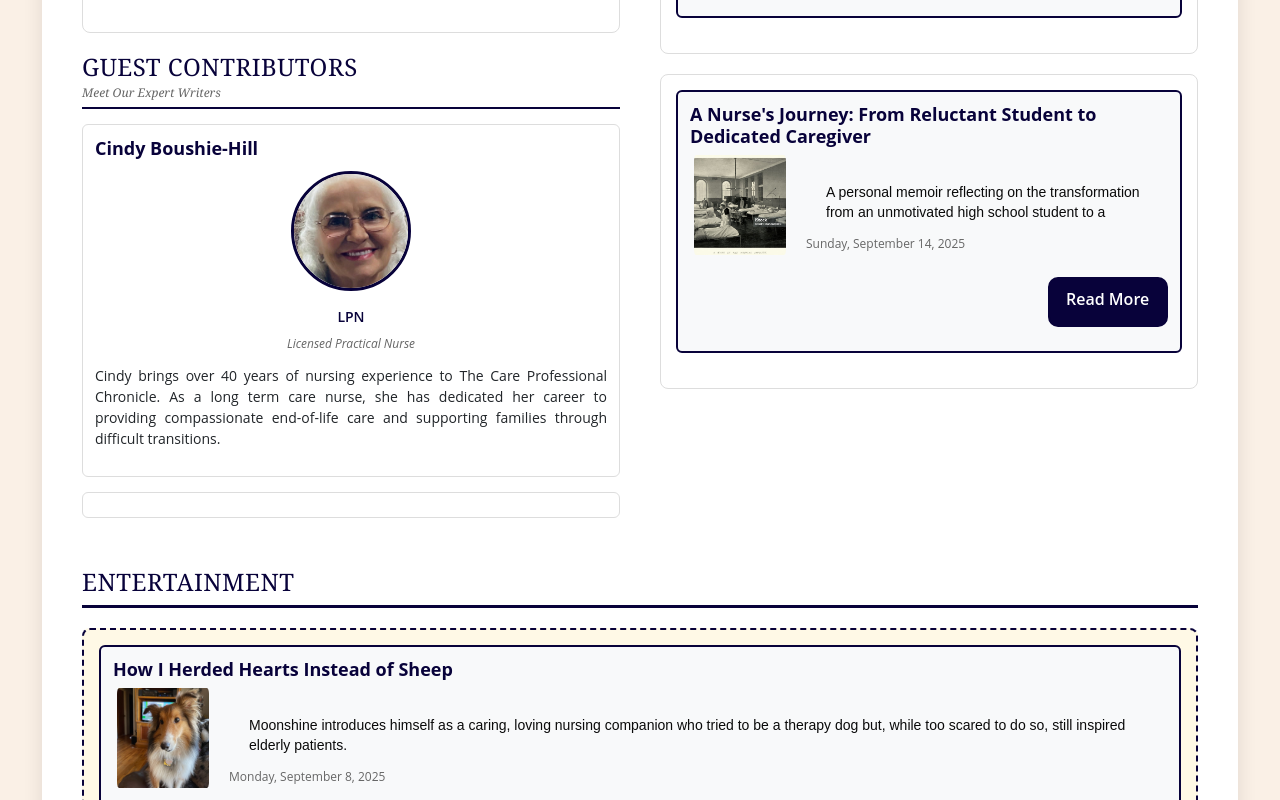
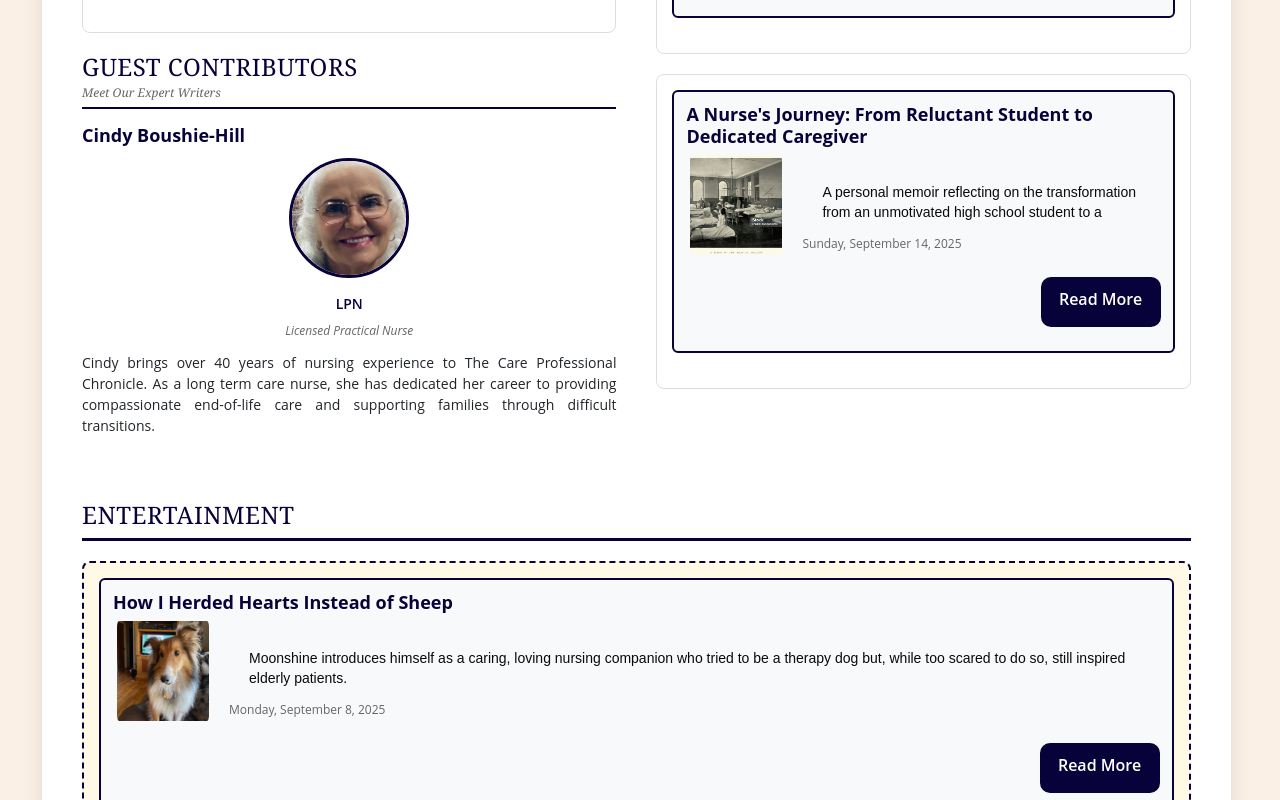
Before and after one commit to brandonbohn/Moonshineconsulting, a React (Create React App) app: page /mainblog in a window 1280 px wide. Shown: the part 920-1720 px from the top of the page. Built offline with nearby package versions, Linux system fonts and the light colour scheme.

Commit message:
added format back to main blog and removed white box

```diff
--- a/src/Pages/mainblog.tsx
+++ b/src/Pages/mainblog.tsx
@@ -1,5 +1,6 @@
 import BlogComponent from "../components/blogcomponentengine.tsx";
 import ContributorsComponent from "../components/contributorscomponent.tsx";
+import '../css/mainblog.css';
 import '../css/mainblog.css';
 import { useState, useEffect } from "react";
 
@@ -28,7 +29,7 @@ function MainBlog() {
             flexDirection: "column",
             alignItems: "center",
             gap: "10px",
-            width: "calc(100% - 40px)",
+            width: "calc(97% - 10px)",
             margin: "0 20px"
           }}>
           {/* Newspaper Header - Ultra Compact - No Top Margin */}
@@ -147,30 +148,7 @@ function MainBlog() {
                     fontStyle: "italic"
                   }}>Meet Our Expert Writers</p>
                 </div>
-                <div style={{
-                  display: "flex",
-                  flexDirection: "column",
-                  gap: "15px"
-                }}>
-                  <div style={{
-                    padding: "12px",
-                    backgroundColor: "#ffffff",
-                    border: "1px solid #ddd",
-                    borderRadius: "6px",
-                    height: "fit-content"
-                  }}>
-                    <ContributorsComponent id={1} />
-                  </div>
-                  <div style={{
-                    padding: "12px",
-                    backgroundColor: "#ffffff",
-                    border: "1px solid #ddd",
-                    borderRadius: "6px",
-                    height: "fit-content"
-                  }}>
-
-                  </div>
-                </div>
+                <ContributorsComponent id={1} />
               </div>
             </div>
 
@@ -261,7 +239,7 @@ function MainBlog() {
               fontWeight: "bold",
               marginBottom: "10px"
             }}>
-              The Care Professional Chronicle
+              Subscribe to The Care Professional Chronicle
             </p>
             <p style={{
               fontSize: "16px",
@@ -269,7 +247,7 @@ function MainBlog() {
               color: "#666",
               lineHeight: "1.6"
             }}>
-              Insights on senior care, healthcare policy, and professional guidance.<br/>
+              Stay informed about the latest in senior care, healthcare policy, and professional insights.<br/>
               Written by nurses and care professionals with over 30 years of combined experience.
             </p>
           </div>
```
Also changed, not shown: src/Utilities/dateUtils.ts (added, +25 -0 lines).
